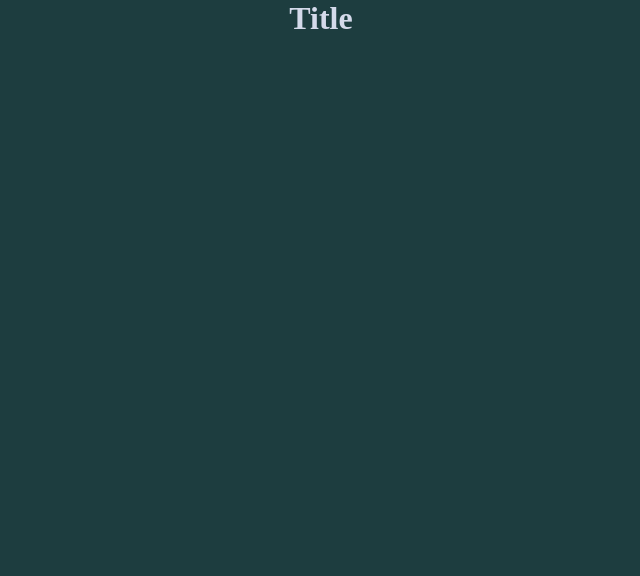
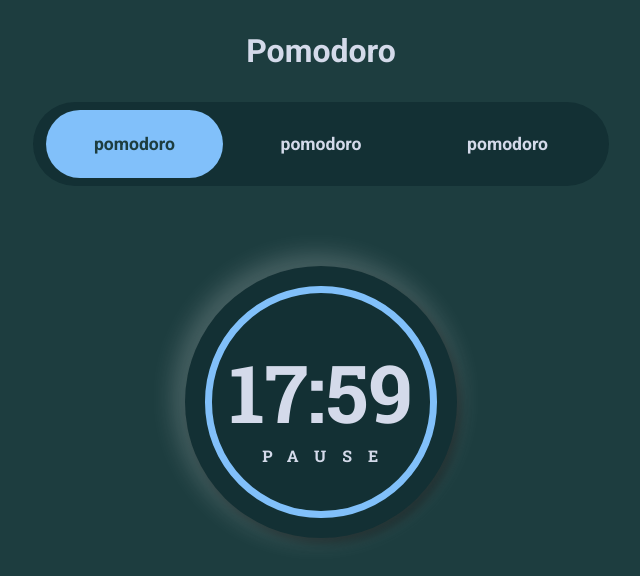
Before and after one commit to domingoacd/pomodoro, a React (Create React App) app: page / in a window 1280 px wide. Shown: the top 576 px of the page, without its empty margins (319-959 px from the left). Built offline with nearby package versions, Linux system fonts and the light colour scheme.

Commit message:
Added home design

```diff
--- a/public/index.html
+++ b/public/index.html
@@ -8,6 +8,15 @@
     <meta
       name="description"
       content="Web site created using create-react-app"
+    />
+    <link rel="preconnect" href="https://fonts.gstatic.com" />
+    <link
+      href="https://fonts.googleapis.com/css2?family=Roboto:wght@400;500;700&display=swap"
+      rel="stylesheet"
+    />
+    <link
+      href="https://fonts.googleapis.com/css2?family=Roboto+Slab:wght@700&display=swap"
+      rel="stylesheet"
     />
     <link rel="apple-touch-icon" href="%PUBLIC_URL%/logo192.png" />
     <!--
--- a/src/components/app/App.jsx
+++ b/src/components/app/App.jsx
@@ -1,10 +1,14 @@
 import React from 'react';
 import Title from '../title/Title';
+import Buttons from '../buttons/Buttons';
+import Timer from '../timer/Timer';
 import {app} from './app.module.scss';
 
 const App = (props) => {
     return (<div className={app}>
-        <Title text="title" />
+        <Title text="pomodoro" />
+        <Buttons />
+        <Timer />
     </div>);
 }
 
--- a/src/components/app/app.module.scss
+++ b/src/components/app/app.module.scss
@@ -4,5 +4,6 @@
     display: flex;
     flex-direction: column;
     align-items: center;
+    padding: 2rem 4rem;
     background-color: #1D3D3F;
 }
--- /dev/null
+++ b/src/components/buttons/Buttons.jsx
@@ -0,0 +1,16 @@
+import React from 'react';
+import {buttonsContainer, button, blue, green, pink, active} from './buttons.module.scss';
+
+const Buttons = (props) => {
+
+
+    return(
+        <div className={buttonsContainer}>
+            <button className={`${button} ${blue} ${active}`}>pomodoro</button>
+            <button className={`${button}`}>pomodoro</button>
+            <button className={`${button}`}>pomodoro</button>
+        </div>
+    );
+}
+
+export default Buttons;
--- /dev/null
+++ b/src/components/buttons/buttons.module.scss
@@ -0,0 +1,36 @@
+@use '../../sass/variables';
+
+.buttonsContainer {
+    border-radius: 5rem;
+    padding: 0.5rem;
+    margin-bottom: 5rem;
+    background-color: variables.$bg-darker;
+}
+
+.button {
+    border-radius: 3rem;
+    border: none;
+    margin: 0 0.3rem;
+    padding: 1.5rem 3rem;
+    font-size: 1.1rem;
+    font-weight: bold;
+    cursor: pointer;
+    color: variables.$text-primary;
+    background-color: transparent;
+
+    &.active {
+        color: variables.$text-dark;
+    }
+
+    &.blue {
+        background-color: variables.$blue;
+    }
+
+    &.green {
+        background-color: variables.$green;
+    }
+
+    &.pink {
+        background-color: variables.$pink;
+    }
+}
--- /dev/null
+++ b/src/components/timer/Timer.jsx
@@ -0,0 +1,15 @@
+import React from "react";
+import { timer, timer__inner, time, pause } from "./timer.module.scss";
+
+const Timer = (props) => {
+  return (
+    <div className={timer}>
+      <div className={timer__inner}>
+        <span className={time}>17:59</span>
+        <button className={pause}>pause</button>
+      </div>
+    </div>
+  );
+};
+
+export default Timer;
--- /dev/null
+++ b/src/components/timer/timer.module.scss
@@ -0,0 +1,42 @@
+@use '../../sass/variables';
+
+.timer {
+  width: 17rem;
+  height: 17rem;
+  display: flex;
+    justify-content: center;
+    align-items: center;
+  border-radius: 50%;
+  background-color: variables.$bg-darker;
+  box-shadow: -5px -5px 23px 7px rgb(255 255 255 / 19%),
+    4px 5px 10px rgb(0 0 0 / 50%);
+
+  &__inner {
+    width: 85%;
+    height: 85%;
+    display: flex;
+    flex-direction: column;
+    justify-content: center;
+    align-items: center;
+    padding: 0.2rem;
+    border-radius: 50%;
+    border: 7px solid variables.$blue;
+
+    .time {
+        font-size: 5rem;
+        font-family: 'Roboto Slab', serif;
+        color: variables.$text-primary;
+    }
+
+    .pause {
+        font-size: 1rem;
+        font-family: 'Roboto Slab', serif;
+        text-align: center;
+        text-transform: uppercase;
+        letter-spacing: 1rem;
+        margin-right: -0.9rem;
+        cursor: pointer;
+        color: variables.$text-primary;
+    }
+  }
+}
--- a/src/components/title/title.module.scss
+++ b/src/components/title/title.module.scss
@@ -1,6 +1,7 @@
 @use '../../sass/variables';
 
 .title {
+    margin-bottom: 2rem;
     text-transform: capitalize;
     color: variables.$text-primary;
 }
--- a/src/index.scss
+++ b/src/index.scss
@@ -2,4 +2,10 @@
     padding: 0;
     margin: 0;
     box-sizing: border-box;
+    font-family: 'Roboto', sans-serif;
 }
+
+button {
+    background: unset;
+    border: unset;
+}
--- a/src/sass/_variables.scss
+++ b/src/sass/_variables.scss
@@ -1 +1,9 @@
+$bg-dark: #1D3D3F;
+$bg-darker: #133034;
+
 $text-primary: #D4DAEA;
+$text-dark: #1D3D3F;
+
+$blue: #81C0FA;
+$green: #89F46E;
+$pink: #EF6EFA;
```
